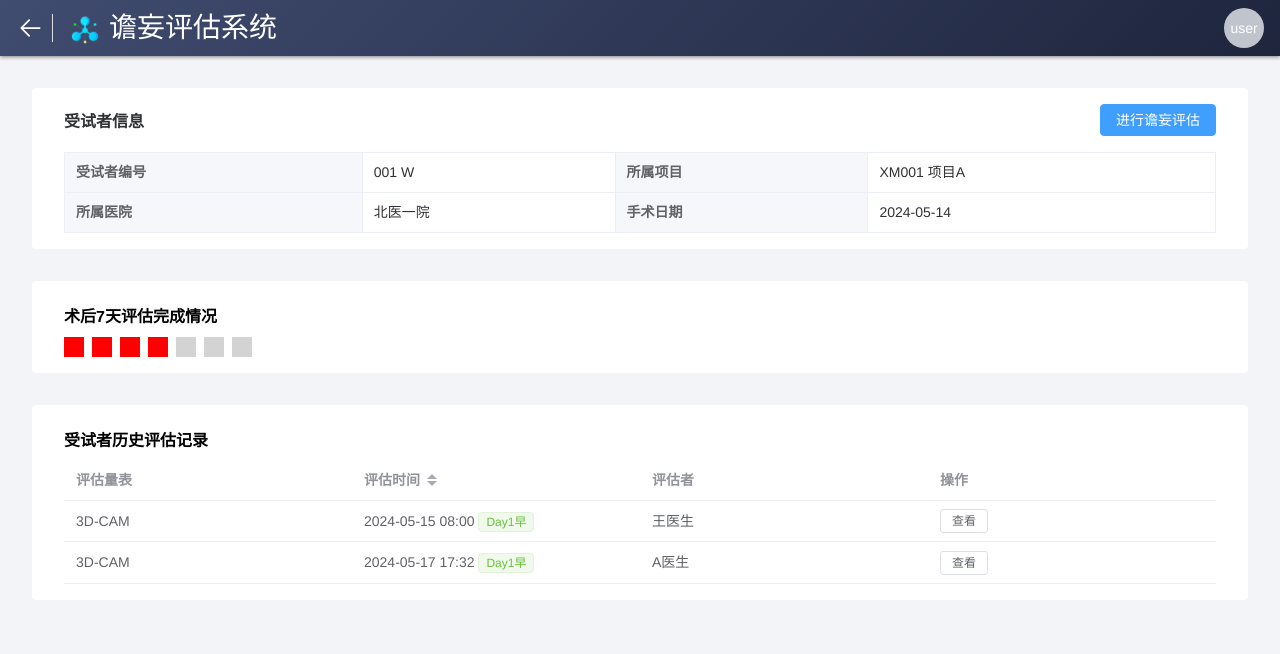
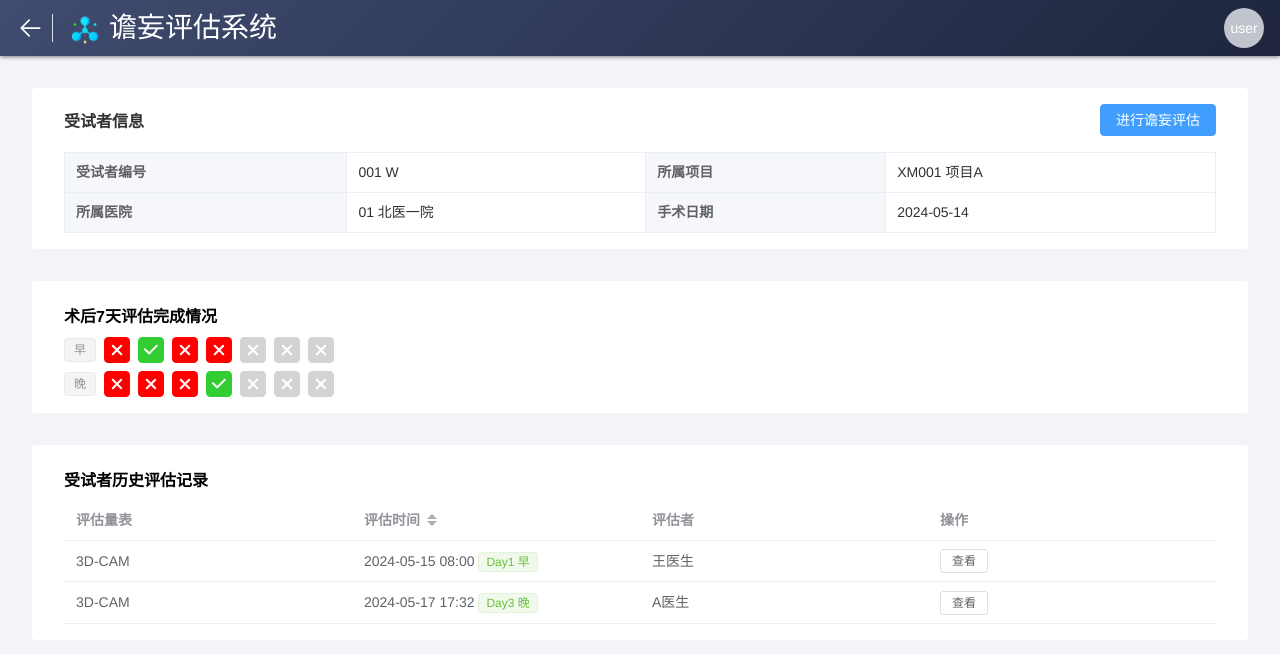
Before and after one commit to whqwq/DeliriumAssess_front, a Vue app: page /patient in a window 1280 px wide. Shown: the top 654 px of the page. Built offline with nearby package versions, Linux system fonts and the light colour scheme.

Commit message:
feat finish patient

```diff
--- a/src/views/assess/StartAssess.vue
+++ b/src/views/assess/StartAssess.vue
@@ -9,6 +9,10 @@
           <div>
             <div>评估者：{{ 'username' }}</div>
             <div>受试者：{{ patient.idInProject + patient.alpha }}</div>
+            <div>
+              评估时间：
+              <el-date-picker :editable="false" v-model="assessTime" type="datetime" placeholder="请选择评估时间" />
+            </div>
           </div>
         </div>
       </div>
@@ -17,7 +21,7 @@
       <div class="main-title">请阅读并勾选以下每一条注意事项：</div>
       <div class="startAssess-checkList">
         <el-checkbox @change="changeAllCheck">
-          <span style="font-weight: bold;">全选</span>
+          <span style="font-weight: bold">全选</span>
         </el-checkbox>
         <el-checkbox-group v-model="assessTipsChecks">
           <div v-for="(t, idx) in assessTips">
@@ -45,8 +49,11 @@ const patient = ref({
   idInProject: '001',
   alpha: 'W'
 })
+const assessTime = ref('')
 const assessType = ref(route.query.assessType)
-const assessTarget = computed(() => (assessType === '3D-CAM' ? '机械通气受试者' : '非机械通气受试者'))
+const assessTarget = computed(() =>
+  assessType === '3D-CAM' ? '机械通气受试者' : '非机械通气受试者'
+)
 const assessTips = ref([
   '3D-CAM量表分为受试者访视和评估者观察两部分。',
   '每个问题仅可重复1次，请记录每个答案，并在相应的选项上进行标记。',
@@ -56,7 +63,7 @@ const assessTips = ref([
   '对受试者多加鼓励，不可批评。'
 ])
 const assessTipsChecks = ref([])
-const isShowBtn = computed(() => assessTips.value.length === assessTipsChecks.value.length)
+const isShowBtn = computed(() => assessTips.value.length === assessTipsChecks.value.length && assessTime.value)
 const changeAllCheck = (val) => {
   const len = assessTips.value.length
   if (val) {
@@ -84,9 +91,9 @@ const gotoAssess = () => {
 .startAssess-header {
   width: 100%;
   height: 100%;
-  line-height: 1.5;
+  line-height: 32px;
   .assess-type {
-    font-size: 24px;
+    font-size: 26px;
     font-weight: bolder;
   }
   .assess-target {
--- a/src/views/patient/Patient.vue
+++ b/src/views/patient/Patient.vue
@@ -4,35 +4,40 @@
     <div class="main">
       <el-descriptions title="受试者信息" border :column="2">
         <template #extra>
-          <el-button type="primary" @click="isShowChooseAssess = true">进行谵妄评估</el-button>
+          <el-button type="primary" @click="chooseAssessVisible = true">进行谵妄评估</el-button>
         </template>
-        <el-descriptions-item label="受试者编号">{{
-          patient.idInProject + ' ' + patient.alpha
-        }}</el-descriptions-item>
-        <el-descriptions-item label="所属项目">{{
-          project.id + ' ' + project.name
-        }}</el-descriptions-item>
-        <el-descriptions-item label="所属医院">{{ patient.hospital }}</el-descriptions-item>
+        <el-descriptions-item label="受试者编号">
+          {{ `${patient.idInProject} ${patient.alpha}` }}
+        </el-descriptions-item>
+        <el-descriptions-item label="所属项目">
+          {{ `${project.id} ${project.name}` }}
+        </el-descriptions-item>
+        <el-descriptions-item label="所属医院">
+          {{ `${patient.hospitalNo} ${patient.hospital}` }}
+        </el-descriptions-item>
         <el-descriptions-item label="手术日期">{{ patient.operateDate }}</el-descriptions-item>
       </el-descriptions>
     </div>
     <div class="main">
       <div class="main-title">术后{{ assessMatrixNum }}天评估完成情况</div>
-      <div class="matrix">
-        <div v-for="u in assessMatrix">
+      <div class="matrix" v-for="(matrix, mi) in assessMatrixs">
+        <el-tag type="info">{{ mi ? '晚' : '早' }}</el-tag>
+        <div v-for="u in matrix">
           <el-popover
             placement="top"
             width="auto"
             trigger="click"
-            :content="`${u.date} ${u.flag > 0 ? '已完成' : '未完成'}评估`"
+            :content="`${u.date}${mi ? '晚' : '早'}间评估${u.flag > 0 ? '已完成' : '未完成'}`"
           >
             <template #reference>
               <div
                 class="matrix-unit"
                 :style="{
-                  backgroundColor: u.flag < 0 ? 'lightgray' : u.flag > 0 ? 'limegreen' : 'red'
+                  backgroundColor: u.flag > 0 ? 'limegreen' : u.flag < 0 ? 'lightgray' : 'red'
                 }"
-              ></div>
+              >
+                <el-icon><Select v-if="u.flag > 0" /><CloseBold v-else /></el-icon>
+              </div>
             </template>
           </el-popover>
         </div>
@@ -40,31 +45,36 @@
     </div>
     <div class="main">
       <div class="main-title">受试者历史评估记录</div>
-      <el-table :data="allAssessmentList">
+      <el-table :data="assessmentList">
         <el-table-column prop="scale" label="评估量表"></el-table-column>
         <el-table-column prop="time" label="评估时间" sortable>
           <template #default="scope">
             {{ scope.row.time }}
-            <el-tag size="small" type="success">Day1早</el-tag>
+            <el-tag size="small" type="success">
+              {{ `Day${scope.row.daysNum} ${scope.row.isAM ? '早' : '晚'}` }}
+            </el-tag>
           </template>
         </el-table-column>
         <el-table-column prop="assessor" label="评估者"></el-table-column>
         <el-table-column label="操作">
           <template #default="scope">
-            <el-button size="small" @click="gotoAssessment(scope.$index, scope.row)"> 查看 </el-button>
+            <el-button size="small" @click="gotoAssessment(scope.$index, scope.row)">
+              查看
+            </el-button>
           </template></el-table-column
         >
       </el-table>
     </div>
-    <el-dialog v-model="isShowChooseAssess" title="选择评估方法" width="300">
+    <el-dialog v-model="chooseAssessVisible" title="选择评估方法" width="300">
       <el-radio-group v-model="assessType">
         <el-radio value="3D-CAM">3D-CAM</el-radio>
         <el-radio value="CAM-ICU" disabled>CAM-ICU</el-radio>
       </el-radio-group>
       <div>
-        <el-button class="gotoStartAssess-btn" type="primary" @click="gotoStartAssess">确定</el-button>
+        <el-button class="gotoStartAssess-btn" type="primary" @click="gotoStartAssess"
+          >确定</el-button
+        >
       </div>
-
     </el-dialog>
   </div>
 </template>
@@ -72,13 +82,13 @@
 <script setup>
 import moment from 'moment'
 import Topbar from '@/components/system/Topbar.vue'
-import { ref, computed } from 'vue'
+import { ref, computed, onMounted } from 'vue'
 import { useRoute, useRouter } from 'vue-router'
 const route = useRoute()
 const router = useRouter()
 
 const assessType = ref('3D-CAM')
-const isShowChooseAssess = ref(false)
+const chooseAssessVisible = ref(false)
 const project = ref({
   id: 'XM001',
   name: '项目A'
@@ -88,33 +98,41 @@ const patient = ref({
   idInProject: '001',
   alpha: 'W',
   hospital: '北医一院',
-  operateDate: '2024-05-14'
+  hospitalNo: '01',
+  operateDate: '2024-05-14',
+  assessmentList: []
 })
-const allAssessmentList = ref([
-  { id: '1', scale: '3D-CAM', time: '2024-05-15 08:00', assessor: '王医生' },
-  { id: '2', scale: '3D-CAM', time: '2024-05-17 17:32', assessor: 'A医生' }
-])
+const assessmentList = computed(() => patient.value.assessmentList)
 const assessMatrixNum = 7
-const assessMatrix = computed(() => {
-  const curDate = moment(new Date())
-  const operateDateString = patient.value.operateDate
-  const matrixMap = {}
-  for (var i = 1; i <= assessMatrixNum; i++) {
-    const tmpDate = moment(operateDateString).add(i, 'd')
-    const tmpDateString = tmpDate.format('YYYY-MM-DD')
-    if (tmpDate <= curDate) matrixMap[tmpDateString] = 0
-    else matrixMap[tmpDateString] = -1
+const assessMatrixs = ref([])
+const genAssessMatrix = () => {
+  assessMatrixs.value = []
+  const matrixAM = []
+  const matrixPM = []
+  const mmt_curDate = moment(new Date())
+  const operateData = patient.value.operateDate
+  // 初始化矩阵,未到日期的-1，已到日期的0
+  for (let i = 1; i <= assessMatrixNum; i++) {
+    const mmt_tmpDate = moment(operateData).add(i, 'd')
+    matrixAM.push({
+      date: mmt_tmpDate.format('YYYY-MM-DD'),
+      flag: mmt_tmpDate <= mmt_curDate ? 0 : -1
+    })
+    matrixPM.push({
+      date: mmt_tmpDate.format('YYYY-MM-DD'),
+      flag: mmt_tmpDate <= mmt_curDate ? 0 : -1
+    })
   }
-  for (const r of allAssessmentList.value) {
-    matrixMap[r.date] = 1
+  // 遍历评估，把矩阵里对应位置设置为完成状态1
+  for (let i = 0; i < assessmentList.value.length; i++) {
+    const a = assessmentList.value[i]
+    if (a.daysNum > 0 && a.daysNum <= assessMatrixNum) {
+      if (a.isAM) matrixAM[a.daysNum].flag = 1
+      else matrixPM[a.daysNum].flag = 1
+    }
   }
-  const matrix = []
-  for (var i = 1; i <= assessMatrixNum; i++) {
-    const tmpDateString = moment(operateDateString).add(i, 'd').format('YYYY-MM-DD')
-    matrix.push({ date: tmpDateString, flag: matrixMap[tmpDateString] })
-  }
-  return matrix
-})
+  assessMatrixs.value = [matrixAM, matrixPM]
+}
 const gotoStartAssess = () => {
   router.push({
     path: '/startAssess',
@@ -124,10 +142,39 @@ const gotoStartAssess = () => {
 const gotoAssessment = (index, row) => {
   router.push({ path: '/assessmentResult', query: { assessmentId: row.id } })
 }
+const getPatientDetails = () => {
+  patient.value = {}
+  const data = {
+    id: route.query.patientId,
+    idInProject: '001',
+    alpha: 'W',
+    hospital: '北医一院',
+    hospitalNo: '01',
+    operateDate: '2024-05-14',
+    assessmentList: [
+      { id: '1', scale: '3D-CAM', time: '2024-05-15 08:00', assessor: '王医生' },
+      { id: '2', scale: '3D-CAM', time: '2024-05-17 17:32', assessor: 'A医生' }
+    ]
+  }
+  const { operateDate } = data
+  const mmt_operateData = moment(operateDate)
+  for (let i = 0; i < data.assessmentList.length; i++) {
+    const a = data.assessmentList[i]
+    const mmt_time = moment(a.time)
+    a.daysNum = mmt_time.diff(mmt_operateData, 'days')
+    a.isAM = mmt_time.hour() <= 12
+  }
+  patient.value = data
+  genAssessMatrix()
+}
+onMounted(() => {
+  getPatientDetails()
+})
 </script>
 
 <style scoped lang="less">
-@matrix-unit-size: 20px;
+@matrix-unit-size: 26px;
+@matrix-unit-gap: 8px;
 .patient-page {
   padding: 32px;
 }
@@ -143,13 +190,21 @@ const gotoAssessment = (index, row) => {
   }
 }
 .matrix {
-  display: grid;
-  grid-template-columns: repeat(auto-fill, @matrix-unit-size);
-  gap: 8px;
+  display: flex;
+  align-items: center;
+  & + .matrix {
+    margin-top: @matrix-unit-gap;
+  }
   .matrix-unit {
+    margin-left: @matrix-unit-gap;
     width: @matrix-unit-size;
     height: @matrix-unit-size;
+    border-radius: calc(@matrix-unit-size / 6);
     cursor: pointer;
+    display: flex;
+    justify-content: center;
+    align-items: center;
+    color: white;
   }
 }
 .gotoStartAssess-btn {
```
